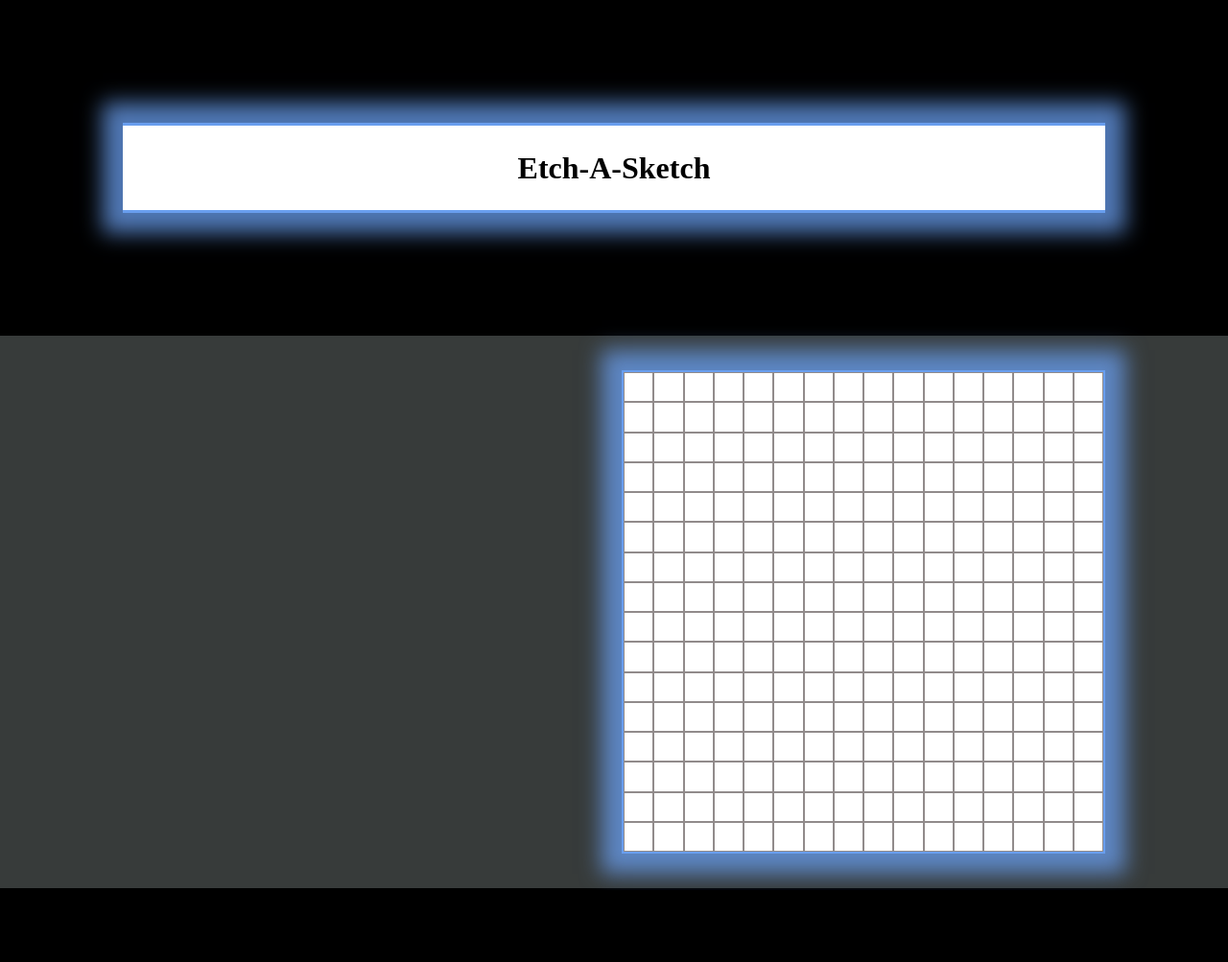
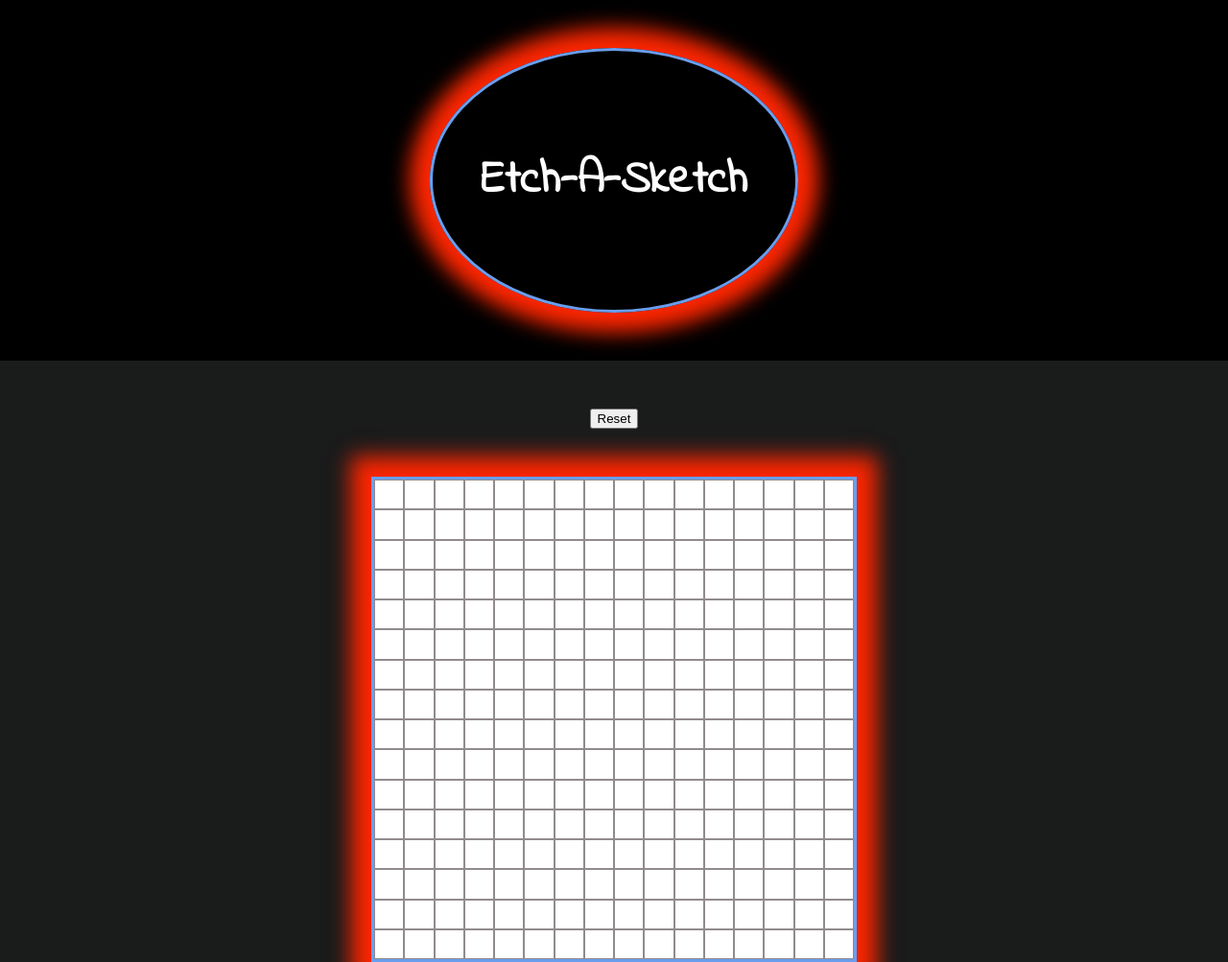
Before and after one commit to devwinn/etch-a-sketch, a plain HTML site: page index.html in a window 1280 px wide. Shown: the top 1003 px of the page at 96% size. Before the commit the page ends 928 px from the top, so only its background shows below. Drawn offline with Linux system fonts and the light colour scheme.

Commit message:
functional w/ reset button. resizing still needed

```diff
--- a/index.html
+++ b/index.html
@@ -5,15 +5,22 @@
     <meta charset="UTF-8">
     <meta name="viewport" content="width=device-width, initial-scale=1.0">
     <link href="resources/css/styles.css" rel="stylesheet" />
+    <link rel="preconnect" href="https://fonts.googleapis.com">
+    <link rel="preconnect" href="https://fonts.gstatic.com" crossorigin>
+    <link href="https://fonts.googleapis.com/css2?family=Indie+Flower&display=swap" rel="stylesheet">
     <script src="resources/js/script.js" defer></script>
 
     <title>Etch-A-Sketch</title>
 </head>
 
 <body>
-    <h1 id="title">Etch-A-Sketch</h1>
+    <div id="title-wrapper">
+        <h1 id="title">Etch-A-Sketch</h1>
+    </div>
+
 
     <div class="wrapper">
+        <button id="reset">Reset</button>
         <div id="grid-container"></div>
     </div>
 
--- a/resources/css/styles.css
+++ b/resources/css/styles.css
@@ -8,15 +8,15 @@ body {
 
 #grid-container {
     background-color: beige;
-    border: 2px solid rgb(105, 158, 238);
-    box-shadow: 0px 0px 21px 21px rgba(105, 158, 238, 0.76);
-    -webkit-box-shadow: 0px 0px 21px 21px rgba(105, 158, 238, 0.76);
-    -moz-box-shadow: 0px 0px 21px 21px rgba(105, 158, 238, 0.76);
+    border: 3px solid rgb(105, 158, 238);
+    box-shadow: 0px 0px 21px 21px rgb(252, 38, 0);
+    -webkit-box-shadow: 0px 0px 21px 21px rgb(252, 38, 0);
+    -moz-box-shadow: 0px 0px 21px 21px rgb(252, 38, 0);
     display: flex;
     flex-direction: column;
-    margin-left: auto;
     width: 500px;
     height: 500px;
+    margin-top: 50px;
 }
 
 #grid-row {
@@ -24,30 +24,43 @@ body {
     flex-direction: row;
 }
 
-#grid-square {
+.grid-square {
 
     background-color: white;
     border: 1px rgb(145, 139, 139) solid;
 }
 
 #title {
-    background-color: white;
-    padding: 2%;
+    color: white;
+    padding: 100px 50px;
+    width: fit-content;
+    margin: 50px 0;
+    border: 3px solid rgb(105, 158, 238);
+    border-radius: 50%;
+    box-shadow: 0px 0px 21px 21px rgb(252, 38, 0);
+    -webkit-box-shadow: 0px 0px 21px 21px rgb(252, 38, 0);
+    -moz-box-shadow: 0px 0px 21px 21px rgb(252, 38, 0);
+    font-family: 'Indie Flower', cursive;
+    font-size: 300%;
+}
+
+#title-wrapper {
     display: flex;
-    align-items: center;
     justify-content: center;
-    margin: 10%;
-    border-top: 3px solid rgb(105, 158, 238);
-    border-bottom: 3px solid rgb(105, 158, 238);
-    box-shadow: 0px 0px 21px 21px rgba(105, 158, 238, 0.76);
-    -webkit-box-shadow: 0px 0px 21px 21px rgba(105, 158, 238, 0.76);
-    -moz-box-shadow: 0px 0px 21px 21px rgba(105, 158, 238, 0.76);
+
 }
 
 .wrapper {
-    height: 40%;
-    background-color: rgb(55, 59, 58);
+    height: fit-content;
+    background-color: rgb(26, 27, 27);
     display: flex;
-    padding: 10%;
+    flex-direction: column;
+    padding: 50px;
     align-items: center;
+    justify-content: center;
 }
+
+
+#grid-square:hover {
+    background-color: black;
+}
--- a/resources/js/script.js
+++ b/resources/js/script.js
@@ -1,9 +1,11 @@
 const gridContainer = document.getElementById('grid-container');
+const resetButton = document.getElementById('reset');
+
+resetButton.addEventListener('click', resetGrid);
+makeGrid(16);
 
 
-makeGrids(16);
-
-function makeGrids(size) {
+function makeGrid(size) {
     let squareSize = (500 / size) - 2;
     let x = 0;
     while (x < size) {
@@ -15,12 +17,30 @@ function makeGrids(size) {
         let gridRow = document.getElementsByClassName(`grid-row-${x}`);
         while (y < size) {
             let gridSquare = document.createElement('div');
-            gridSquare.id = 'grid-square';
+            gridSquare.className = 'grid-square';
             gridSquare.style.height = `${squareSize}px`;
             gridSquare.style.width = `${squareSize}px`;
             gridRow[0].appendChild(gridSquare);
             y++;
         }
         x++;
+
+    }
+
+    let squares = document.getElementsByClassName('grid-square')
+    for (var i = 0; i < squares.length; i++) {
+        squares[i].addEventListener('mouseover', etch);
     }
 }
+
+function etch(e) {
+    e.target.style.background = 'black';
+}
+
+function resetGrid() {
+    let squares = document.getElementsByClassName('grid-square')
+    for (var i = 0; i < squares.length; i++) {
+        squares[i].style.backgroundColor = 'white';
+    }
+    console.log("grid resetting")
+}
```
